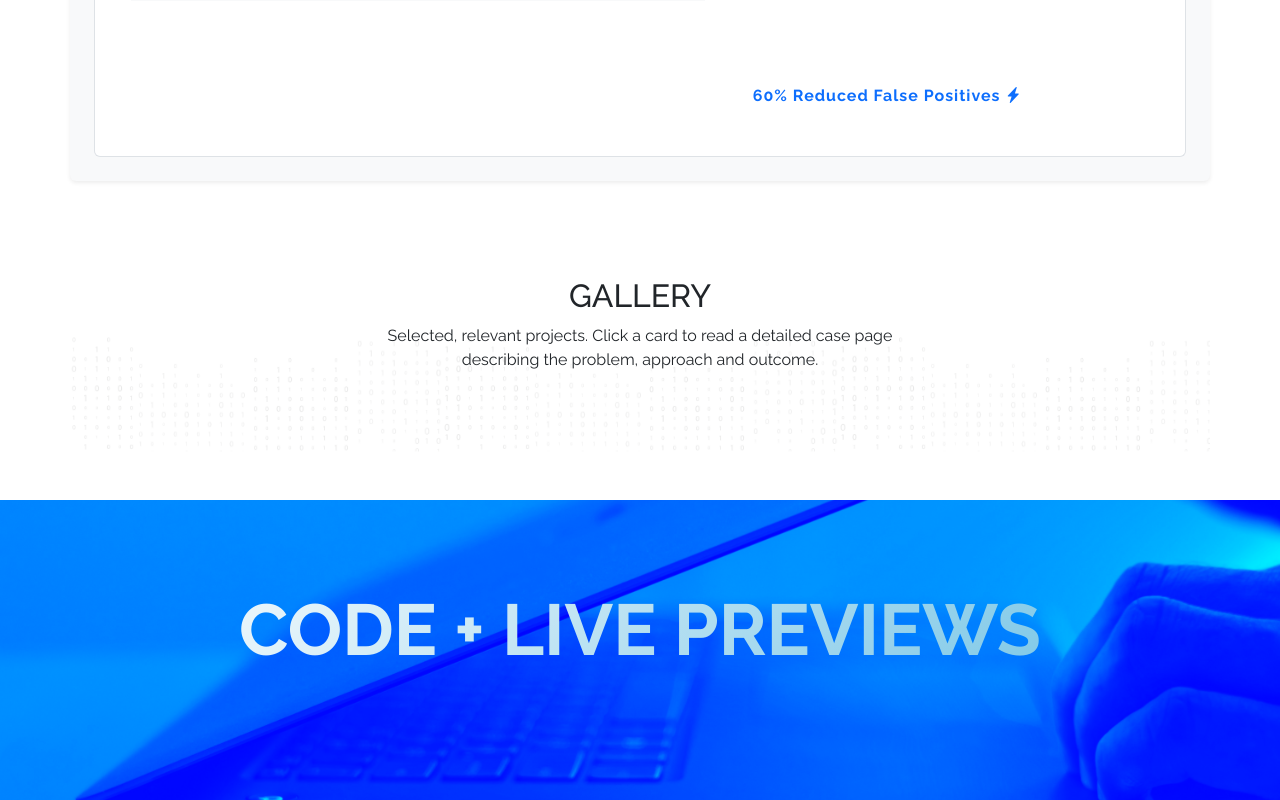
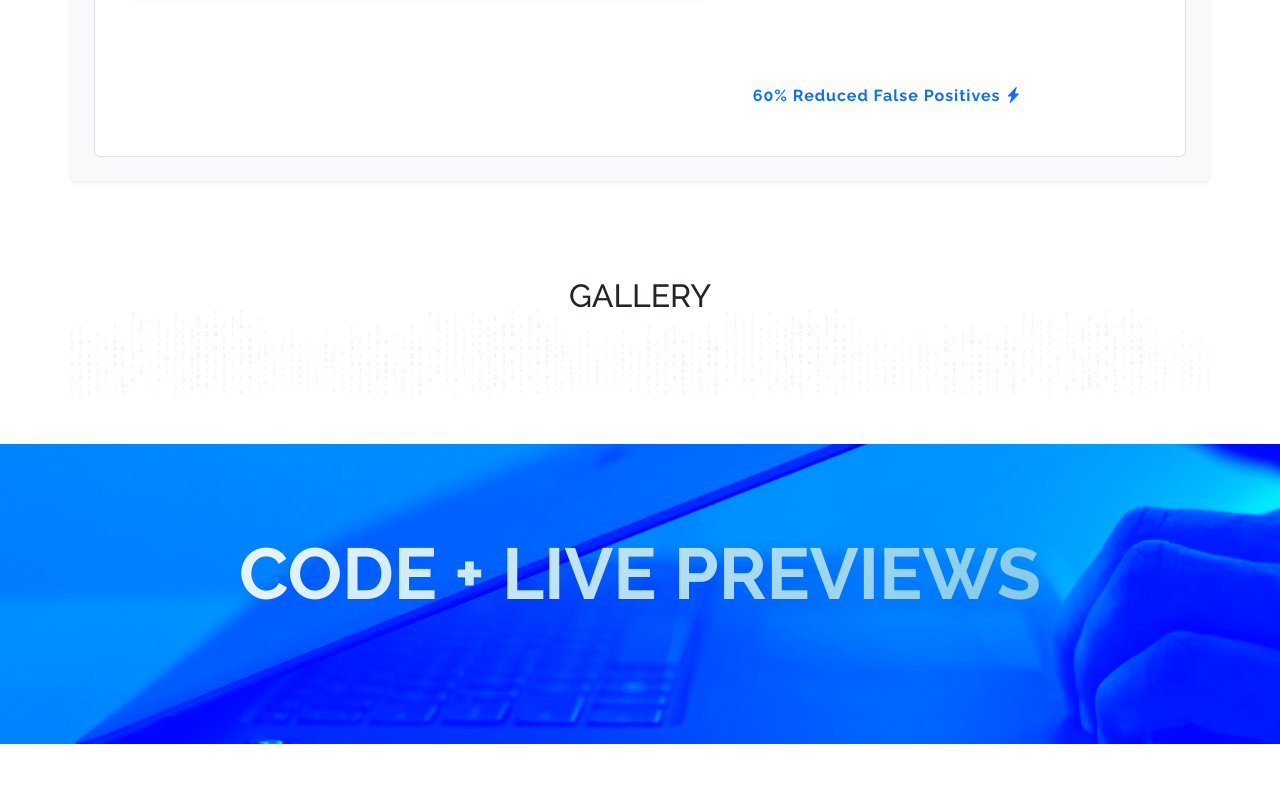
Before and after one commit to ahn-nath/personal_website_2.0, a React (Create React App) app: page /projects/automation in a window 1280 px wide. Shown: the part 1722-2522 px from the top of the page. After the commit the page ends 2466 px from the top, so only its background shows below. Built offline with nearby package versions, Linux system fonts and the light colour scheme.

Commit message:
refactor: make section description dynamic

```diff
--- a/src/pages/homepage/HomePage.js
+++ b/src/pages/homepage/HomePage.js
@@ -1,4 +1,3 @@
-import React from 'react';
 import Header from './components/Header';
 import AboutSection from './components/About';
 import ServicesSection from './components/Services';
@@ -71,7 +70,7 @@ const HomePage = () => {
       <Header />
       <AboutSection />
       <ServicesSection title={"How can I help you?"} services={services} showIcon={true} description={"How can I help you? I design and implement APIs, build pragmatic web MVPs, and create small automation tools to reduce repetitive work and improve delivery."} />
-      <WorkGallery title={"My work"} projects={projects} openModalOnClick={false} />
+      <WorkGallery title={"My work"} projects={projects} openModalOnClick={false} description={"Selected, relevant projects. Click a card to read a detailed case page describing the problem, approach and outcome."} />
       <TestimonialsSection />
     </div>
   );
--- a/src/pages/homepage/components/WorkGallery.js
+++ b/src/pages/homepage/components/WorkGallery.js
@@ -1,11 +1,8 @@
-// components/WorkGallery.jsx
-import React from 'react';
 import ProjectCard from './ProjectCard';
-import Pagination from './Pagination';
 import ImageModal from './ImageModal';
 import { useState } from 'react';
 
-const WorkGallery = ({title, projects = [], openModalOnClick = false}) => {
+const WorkGallery = ({title, projects = [], openModalOnClick = false, description}) => {
   const [selectedProject, setSelectedProject] = useState(null);
 
   const handleOpenModal = (projectId) => {
@@ -22,7 +19,7 @@ const WorkGallery = ({title, projects = [], openModalOnClick = false}) => {
           <div className="col-md-8 col-xl-6 text-center mx-auto">
             <h2 className="text-uppercase">{title}</h2>
             <p className="w-lg-50">
-              Selected, relevant projects. Click a card to read a detailed case page describing the problem, approach and outcome.
+              {description}
             </p>
           </div>
         </div>
```
